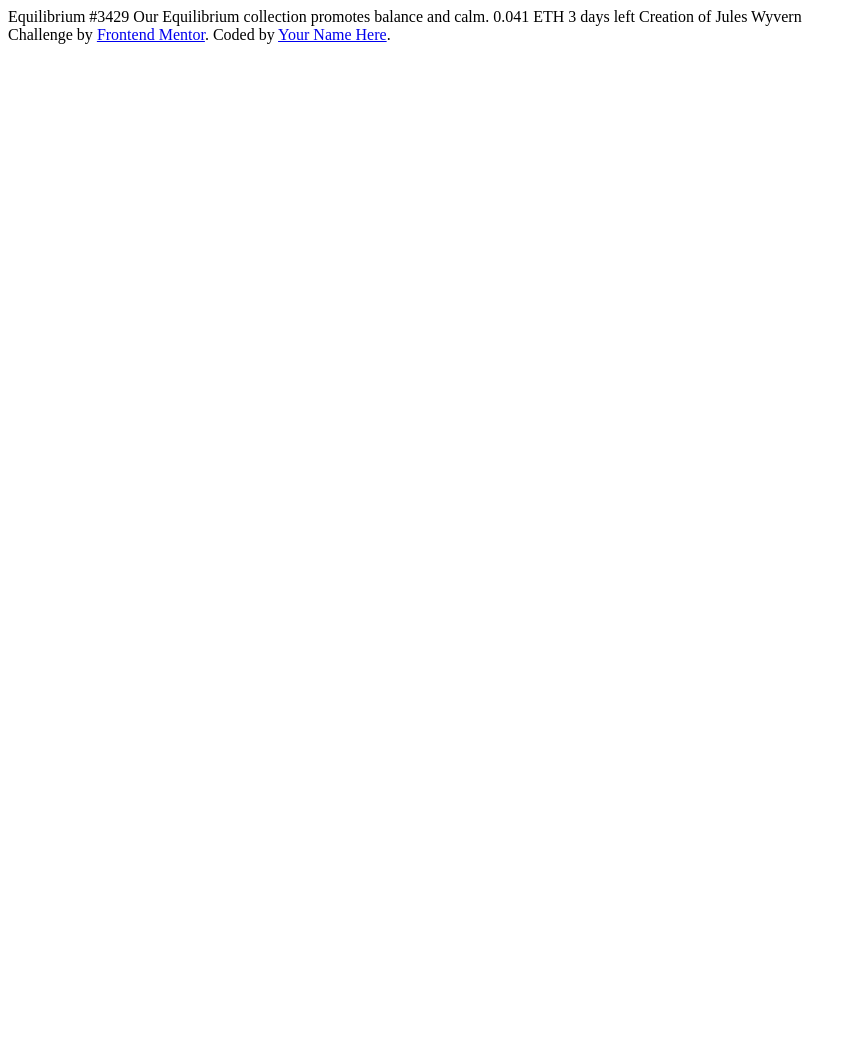
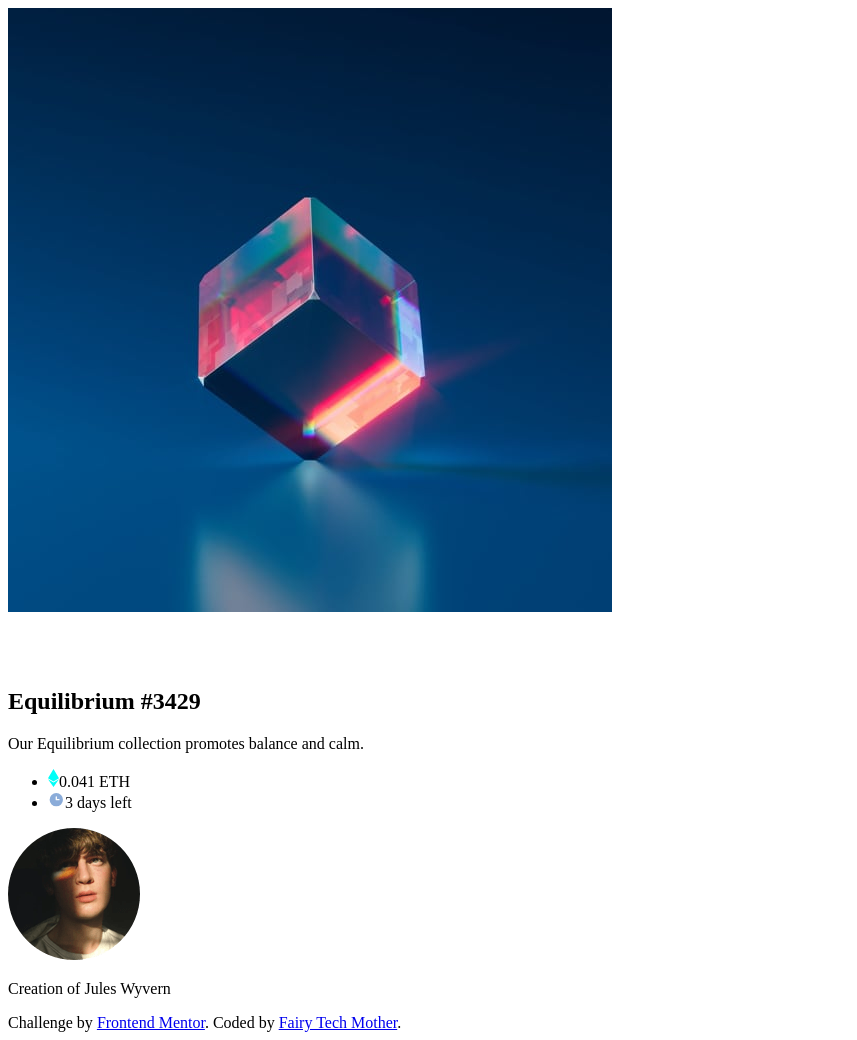
Before and after one commit to WaMungai/nft-preview-card-component, a plain HTML site: page index.html in a window 1280 px wide. Shown: the whole page, without its empty margins (0-857 px from the left). Before the commit the page ends 800 px from the top, so only its background shows below. Drawn offline with Linux system fonts and the light colour scheme.

Commit message:
Include HTML structure

```diff
--- a/index.html
+++ b/index.html
@@ -7,24 +7,34 @@
   <link rel="icon" type="image/png" sizes="32x32" href="./images/favicon-32x32.png">
 
   <title>Frontend Mentor | NFT preview card component</title>
-
+  <link rel="stylesheet" href="styles.css" />
   <!-- Feel free to remove these styles or customise in your own stylesheet 👍 -->
 
 </head>
 <body>
-
-  Equilibrium #3429
-
-  Our Equilibrium collection promotes balance and calm.
-
-  0.041 ETH
-  3 days left
-
-  Creation of Jules Wyvern
-
+<div class="container">
+  <article >
+    <img src="./images/image-equilibrium.jpg"  alt=""/>
+    <div>
+      <img src="./images/icon-view.svg" alt=""/>
+    </div>
+  </article>
+  <article>
+    <h2>Equilibrium #3429</h2>
+    <p>Our Equilibrium collection promotes balance and calm.</p>
+    <ul>
+      <li><img src="./images/icon-ethereum.svg"  alt=""/>0.041 ETH</li>
+      <li><img src="./images/icon-clock.svg" alt="" />3 days left</li>
+    </ul>
+  </article>
+  <article class="avatar">
+    <img src="./images/image-avatar.png" alt="" />
+    <p>Creation of <span>Jules Wyvern</span></p>
+  </article>
+</div>
   <div class="attribution">
     Challenge by <a href="https://www.frontendmentor.io?ref=challenge" target="_blank">Frontend Mentor</a>.
-    Coded by <a href="#">Your Name Here</a>.
+    Coded by <a href="#">Fairy Tech Mother</a>.
   </div>
 </body>
 </html>
```
